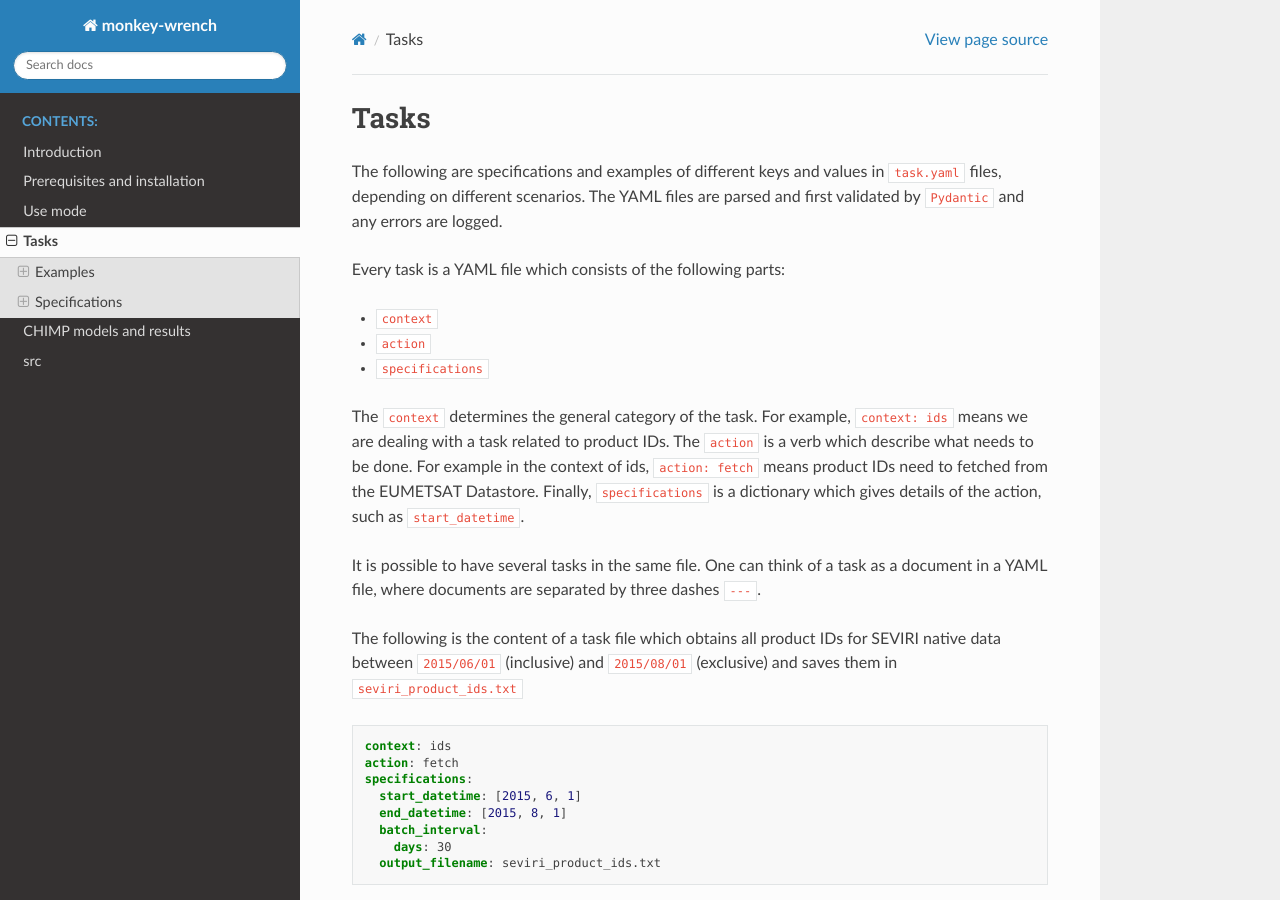
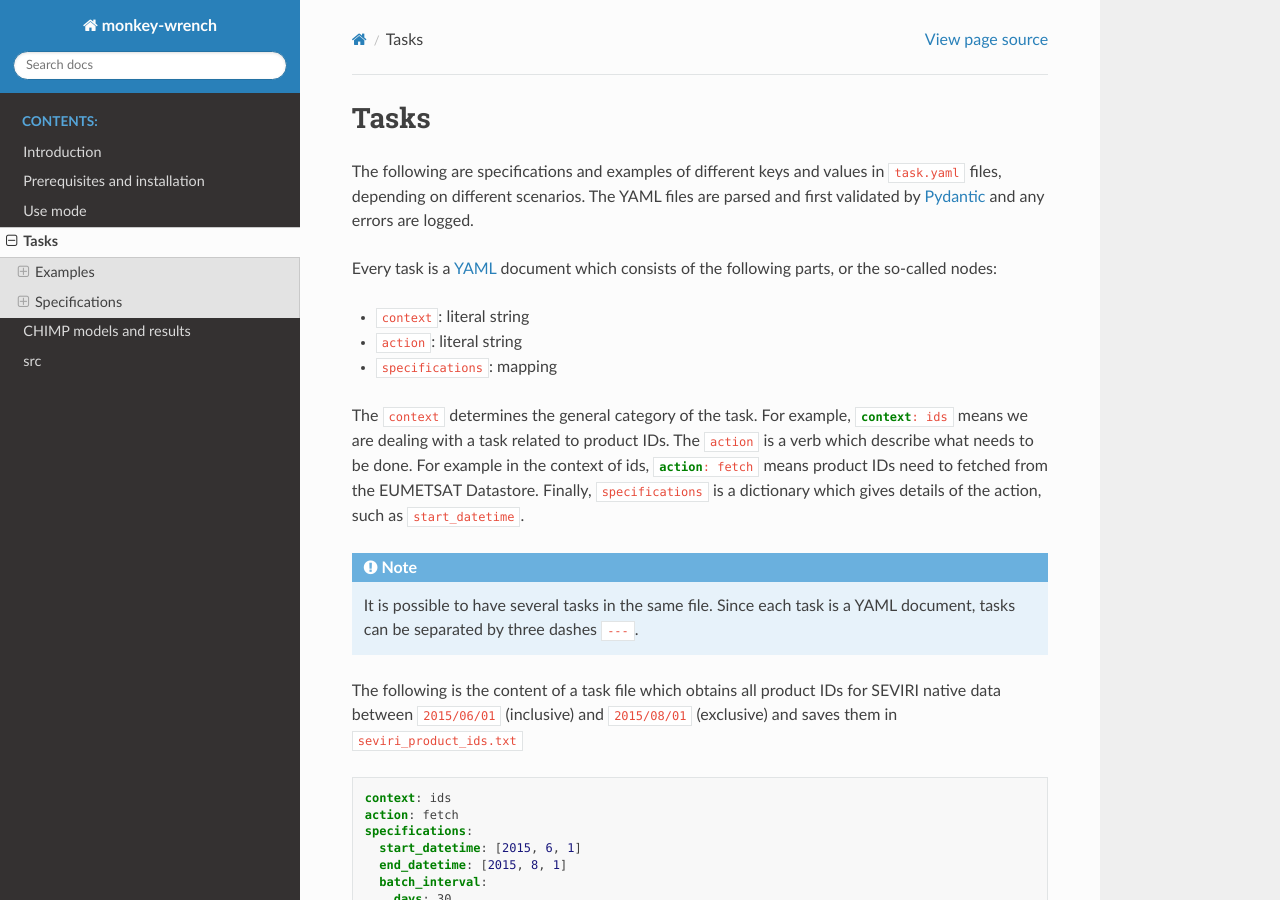
Before and after one commit to pkhalaj/monkey-wrench, a Sphinx documentation site: the page built from docs/source/static/tasks.rst, in a window 1280 px wide and 900 px high. Built offline with Sphinx 7.4.7 and the Read the Docs theme 3.1.0, drawn with Linux system fonts in a browser that asks for light colours.

Commit message:
Switch from markdown to rst for documentation
Summary of changes:
- New `.rst` files are inside the `docs/source/static` directory
- `README.md` for examples has been removed.
- The main `README.md` has been renamed to `README.rst` and its content has been replaced by
including files from `docs/source/static`.

```diff
--- a/docs/source/conf.py
+++ b/docs/source/conf.py
@@ -39,7 +39,7 @@ extensions = [
 ]
 
 # Add any paths that contain templates here, relative to this directory.
-templates_path = ["_templates"]
+# templates_path = ["_templates"]
 
 # List of patterns, relative to source directory, that match files and
 # directories to ignore when looking for source files.
--- a/docs/source/static/tasks.rst
+++ b/docs/source/static/tasks.rst
@@ -1,25 +1,29 @@
 Tasks
 =====
 
+.. role:: iyaml(code)
+   :language: yaml
+
 The following are specifications and examples of different keys and values in ``task.yaml`` files, depending on
-different scenarios. The YAML files are parsed and first validated by ``Pydantic`` and any errors are logged.
+different scenarios. The YAML files are parsed and first validated by `Pydantic`_ and any errors are logged.
 
-Every task is a YAML file which consists of the following parts:
+Every task is a `YAML`_ document which consists of the following parts, or the so-called nodes:
 
-* ``context``
-* ``action``
-* ``specifications``
+* ``context``: literal string
+* ``action``: literal string
+* ``specifications``: mapping
 
-The ``context`` determines the general category of the task. For example, ``context: ids`` means we are dealing
+The ``context`` determines the general category of the task. For example, :iyaml:`context: ids` means we are dealing
 with a task related to product IDs. The ``action`` is a verb which describe what needs to be done. For example in the
-context of ids, ``action: fetch`` means product IDs need to fetched from the EUMETSAT Datastore. Finally,
+context of ids, :iyaml:`action: fetch` means product IDs need to fetched from the EUMETSAT Datastore. Finally,
 ``specifications`` is a dictionary which gives details of the action, such as ``start_datetime``.
 
-It is possible to have several tasks in the same file. One can think of a task as a document in a YAML file, where
-documents are separated by three dashes ``---``.
+.. note::
+    It is possible to have several tasks in the same file. Since each task is a YAML document, tasks can be separated by
+    three dashes ``---``.
 
 The following is the content of a task file which obtains all product IDs for SEVIRI native data between ``2015/06/01``
-(inclusive) and ``2015/08/01`` (exclusive) and saves them in ``seviri_product_ids.txt``
+(inclusive) and ``2015/08/01`` (exclusive) and saves them in :file:`seviri_product_ids.txt`
 
 .. code-block:: yaml
 
```
Also changed, not shown: other parts of docs/source/static/tasks.rst (+4 -0 lines), docs/source/static/chimp_models.rst (+8 -5 lines), docs/source/static/installation.rst (+27 -17 lines), docs/source/static/introduction.rst (+10 -6 lines), docs/source/static/use_mode.rst (+15 -13 lines).
